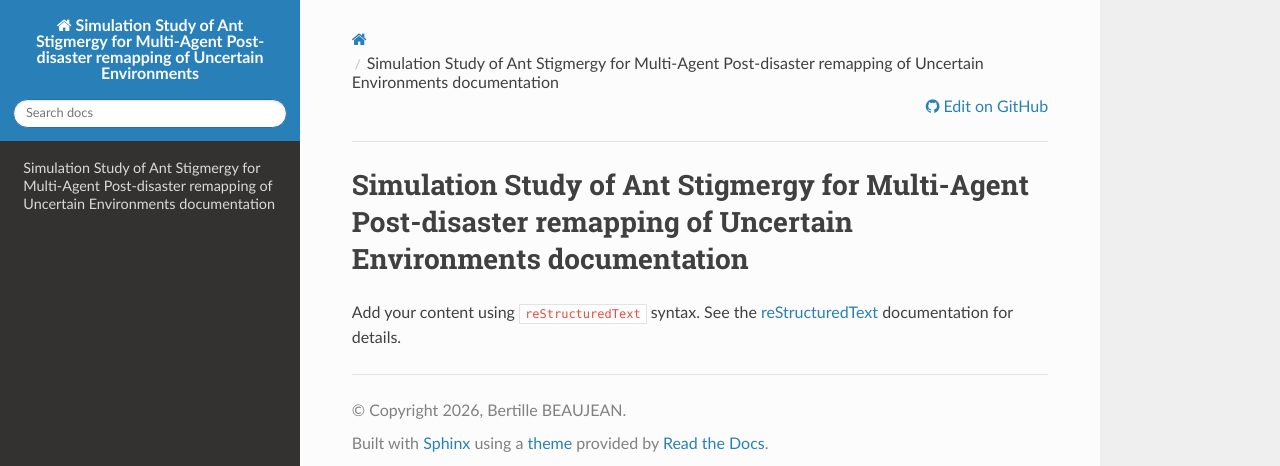
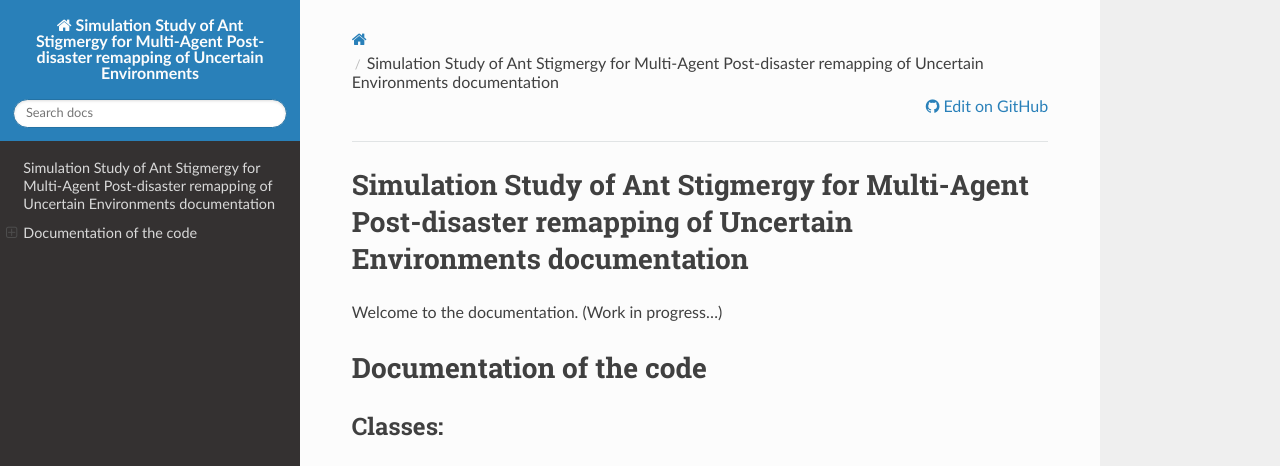
Before and after one commit to GitBB3/JEMARO_MT_BB, a Sphinx documentation site: the page built from docs/source/index.rst, in a window 1280 px wide and 1248 px high. Shown: the top 466 px of the window. Built offline with Sphinx 7.4.7 and the Read the Docs theme 3.1.0, drawn with Linux system fonts in a browser that asks for light colours; grey boxes are pictures that could not be loaded.

Commit message:
fill: documentation

```diff
--- a/docs/source/conf.py
+++ b/docs/source/conf.py
@@ -5,6 +5,10 @@
 
 # -- Project information -----------------------------------------------------
 # https://www.sphinx-doc.org/en/master/usage/configuration.html#project-information
+
+import os
+import sys
+sys.path.insert(0, os.path.abspath('../..'))
 
 project = 'Simulation Study of Ant Stigmergy for Multi-Agent Post-disaster remapping of Uncertain Environments'
 copyright = '2026, Bertille BEAUJEAN'
@@ -14,7 +18,7 @@
 # -- General configuration ---------------------------------------------------
 # https://www.sphinx-doc.org/en/master/usage/configuration.html#general-configuration
 
-extensions = []
+extensions = ['sphinx.ext.autodoc',]
 
 templates_path = ['_templates']
 exclude_patterns = []
--- a/docs/source/index.rst
+++ b/docs/source/index.rst
@@ -6,11 +6,45 @@
 Simulation Study of Ant Stigmergy for Multi-Agent Post-disaster remapping of Uncertain Environments documentation
 =================================================================================================================
 
-Add your content using ``reStructuredText`` syntax. See the
-`reStructuredText <https://www.sphinx-doc.org/en/master/usage/restructuredtext/index.html>`_
-documentation for details.
-
+Welcome to the documentation.
+(Work in progress...)
 
 .. toctree::
    :maxdepth: 2
    :caption: Contents:
+
+Documentation of the code
+==============================================
+
+
+Classes:
++++++++++
+
+.. automodule:: src.placeAgent
+   :members:
+   :undoc-members:
+   :show-inheritance:
+
+.. automodule:: src.pheromone
+   :members:
+   :undoc-members:
+   :show-inheritance:
+
+.. automodule:: src.AgAnt
+   :members:
+   :undoc-members:
+   :show-inheritance:
+
+.. automodule:: src.environment
+   :members:
+   :undoc-members:
+   :show-inheritance:
+
+
+Method:
++++++++
+
+.. automodule:: src.pathPlanning
+   :members:
+   :undoc-members:
+   :show-inheritance:
```
